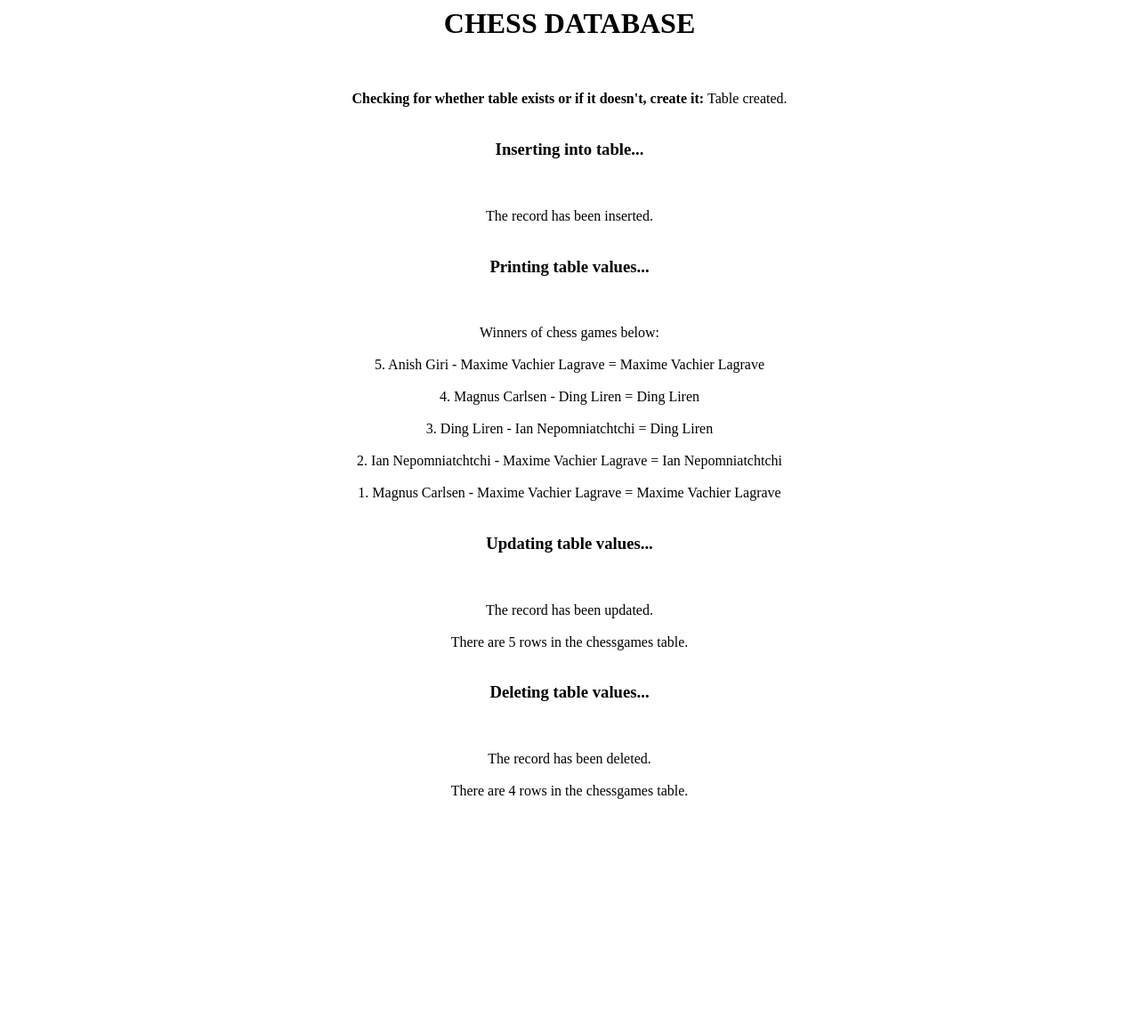
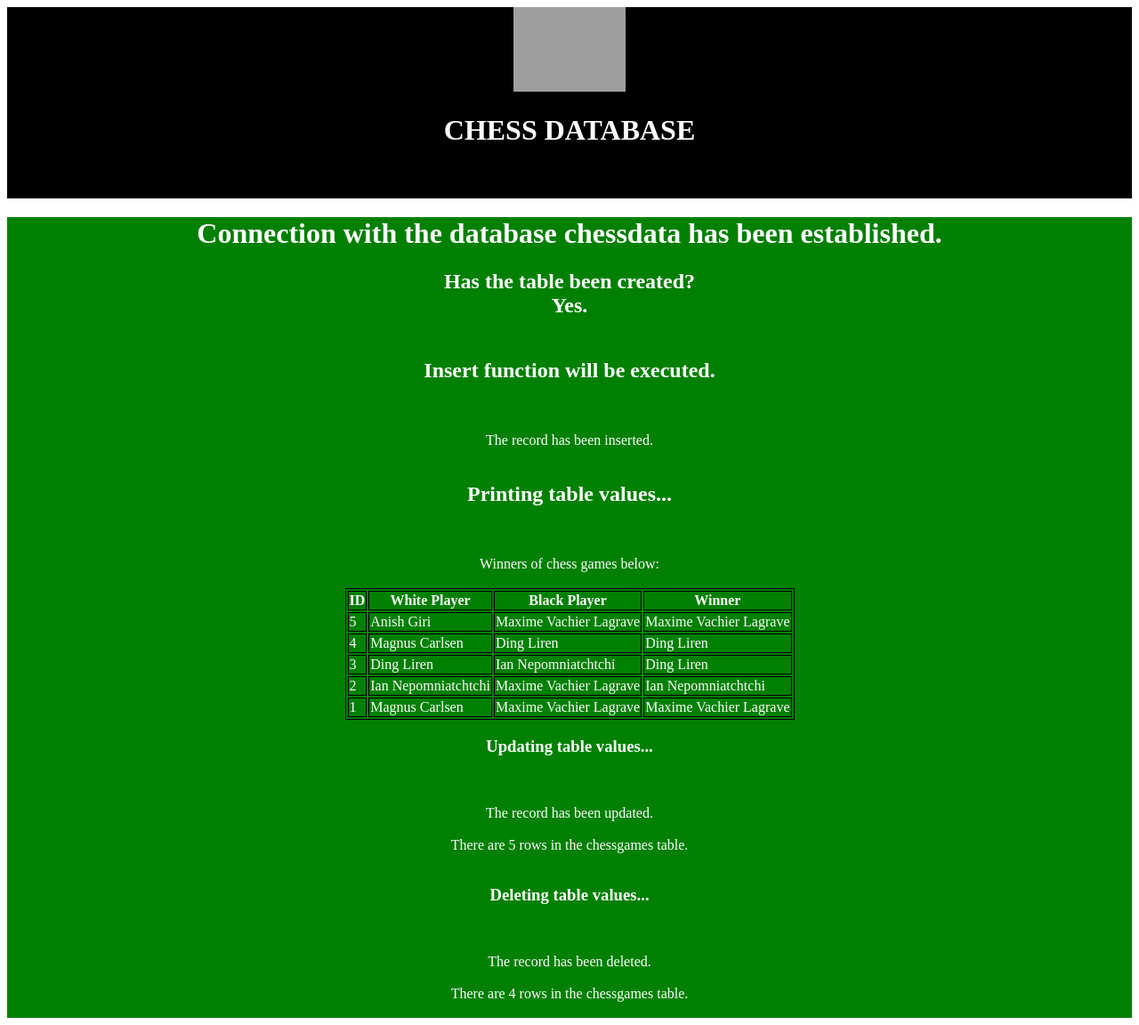
Before and after one commit to the-singing-mountain/Web-Technologies-Lab, a PHP site: page / in a window 1280 px wide. Shown: the whole page at 89% size. Before the commit the page ends 898 px from the top, so only its background shows below. Run offline with PHP 8.4, Linux system fonts and the light colour scheme; data that the repository does not hold is empty; grey boxes are pictures that could not be loaded.

Commit message:
Added more files

```diff
--- a/Lab 10/index.php
+++ b/Lab 10/index.php
@@ -1,21 +1,54 @@
+<!DOCTYPE HTML>
+<html>
+<head>
+    <title>Chess.com Games Database</title>
+</head>
+<style>
+    .header {
+        display:center;
+        background-color: black;
+        text-align:center;
+        color:white;
+    }
+
+    .php{
+        background-color:green;
+        color:white;
+    }
+
+    table, th, td {
+    border: 1px solid black;
+    }
+</style>
+<body>
+    <div class = "header">
+        <div class = "itemleft">
+            <img src = "logo.png" width="10%" height="10%">
+        </div>
+        <div class = "header-center">
+            <h1 id = "title">CHESS DATABASE</h1><br><br>
+        </div>
+    </div>
+    <div class = "php">
             <?php
 
             //Implement PHP with MYSQLI databases in your domain.
 
             $host ='localhost';
-    $user ='root';
-    $pass ='';
-    $db='chessdata';
+            $username ='root';
+            $password ='';
+            $dbname='chessdata';
 
-    echo "<center><h1>CHESS DATABASE</h1><br><br>";
-    $conn=new mysqli($host,$user,$pass,$db);
+            $conn=new mysqli($host,$username,$password,$dbname);
 
             if($conn->connect_error){
                 die($conn->connect_error);
             }
 
+            echo "<center><h1>Connection with the database ".$dbname." has been established.</h1>";
             //1. Creating an SQL Table
 
+            echo "<h2>Has the table been created?";
             $sql="CREATE TABLE chessgames(
                     id INT NOT NULL AUTO_INCREMENT,
                     white_player varchar(30) NOT NULL,
@@ -26,19 +59,22 @@
                     PRIMARY KEY (`id`)
                 )";
 
-    echo "<center><b>Checking for whether table exists or if it doesn't, create it: </b>";
             if($conn->query($sql)==TRUE)
             {
-        echo "Table created.<br><br>";
+                echo "<br>";
+                echo "Yes.<br><br>";
             }
             else
             {
-        echo "Table already exists.<br><br>";
+                echo "<center>";
+                echo "<br>";
+                echo "<br>";
+                echo "No.<br><br>";
             }
 
             //2. Inserting rows into the table
 
-    echo "<h3>Inserting into table...</h3><br><br>";
+            echo "<h2>Insert function will be executed.</h2><br><br>";
 
             $insert="INSERT INTO `chessgames` VALUES('','Magnus Carlsen','Maxime Vachier Lagrave',2825,2700,'Maxime Vachier Lagrave'), ('','Ian Nepomniatchtchi','Maxime Vachier Lagrave',2775,2700,'Ian Nepomniatchtchi'),('','Ding Liren','Ian Nepomniatchtchi',2800,2775,'Ding Liren'),('','Magnus Carlsen','Ding Liren',2825,2800,'Ding Liren'),('','Anish Giri','Maxime Vachier Lagrave',2765,2700,'Maxime Vachier Lagrave')";
 
@@ -55,7 +91,7 @@
 
             $result = $conn->query("SELECT id,white_player, black_player, winner FROM chessgames ORDER BY id");
 
-    echo "<h3>Printing table values...</h3><br><br>";
+            echo "<h2>Printing table values...</h2><br><br>";
 
             echo "Winners of chess games below:<br><br>";
 
@@ -65,10 +101,25 @@
                 array_unshift($names,$row);
             }
 
+            echo "<table>
+            <tr>
+                <th>ID</th>
+                <th>White Player</th>
+                <th>Black Player</th>
+                <th>Winner</th>
+            </tr>";
+
             foreach($names as $name)
             {
-        echo $name['id'].'. '.$name['white_player'].' - '.$name['black_player']." = ".$name['winner']."<br><br>";
+                        echo "<tr>
+                            <td>".$name['id']."</td>
+                            <td>".$name['white_player']."</td>
+                            <td>".$name['black_player']."</td>
+                            <td>".$name['winner']."</td>
+                        </tr>
+                        ";
             }
+            echo "</table>";
 
             $result->free();
 
@@ -89,7 +140,6 @@
             $rows = $result->num_rows;
 
             echo "There are ".$rows." rows in the chessgames table.<br><br>";
-
 
             //5. Deleting rows based on condition
 
@@ -112,3 +162,6 @@
             $conn->close();
 
         ?>
+    </div>
+
+</body>
```
Lines whose indentation alone changed are shown as unchanged.
